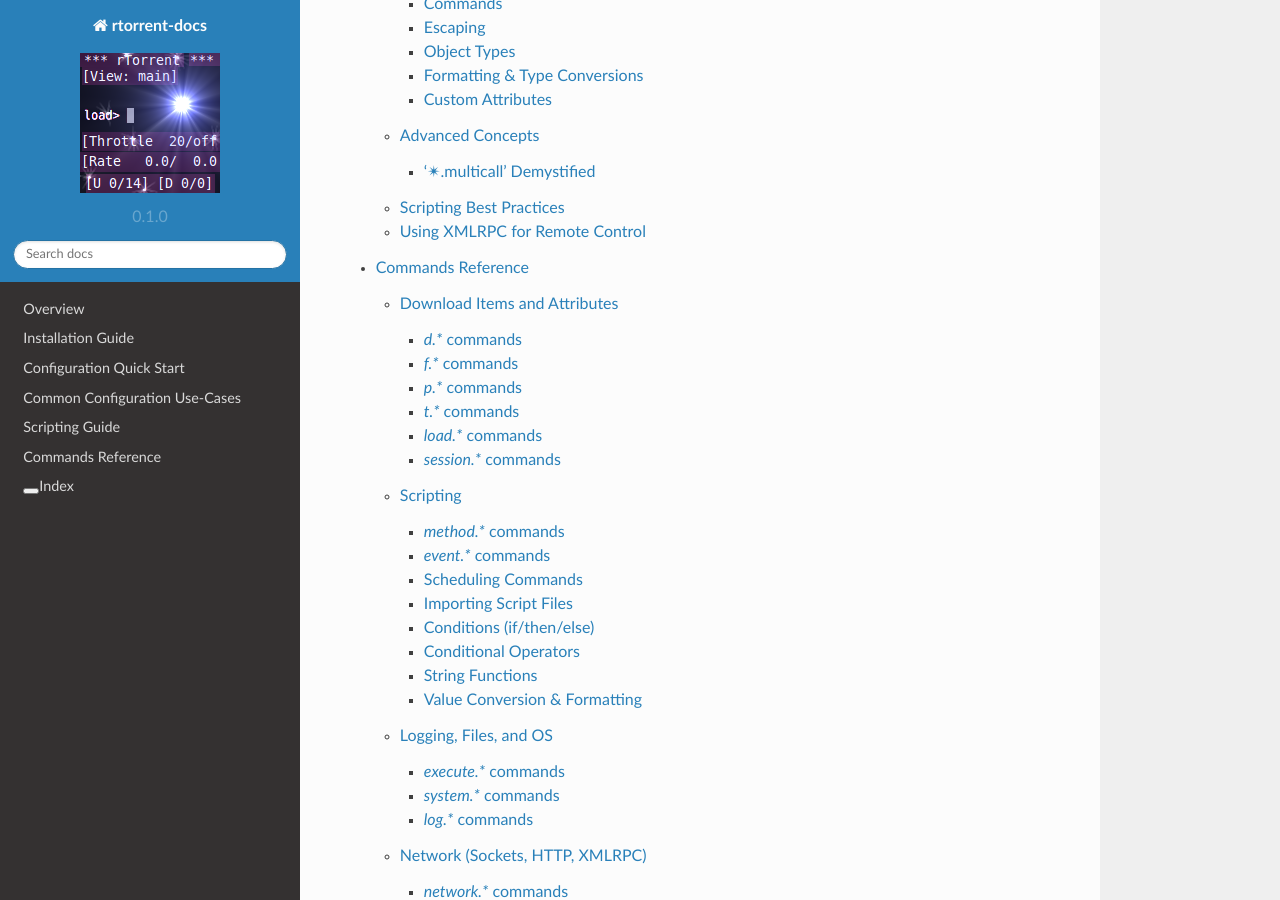
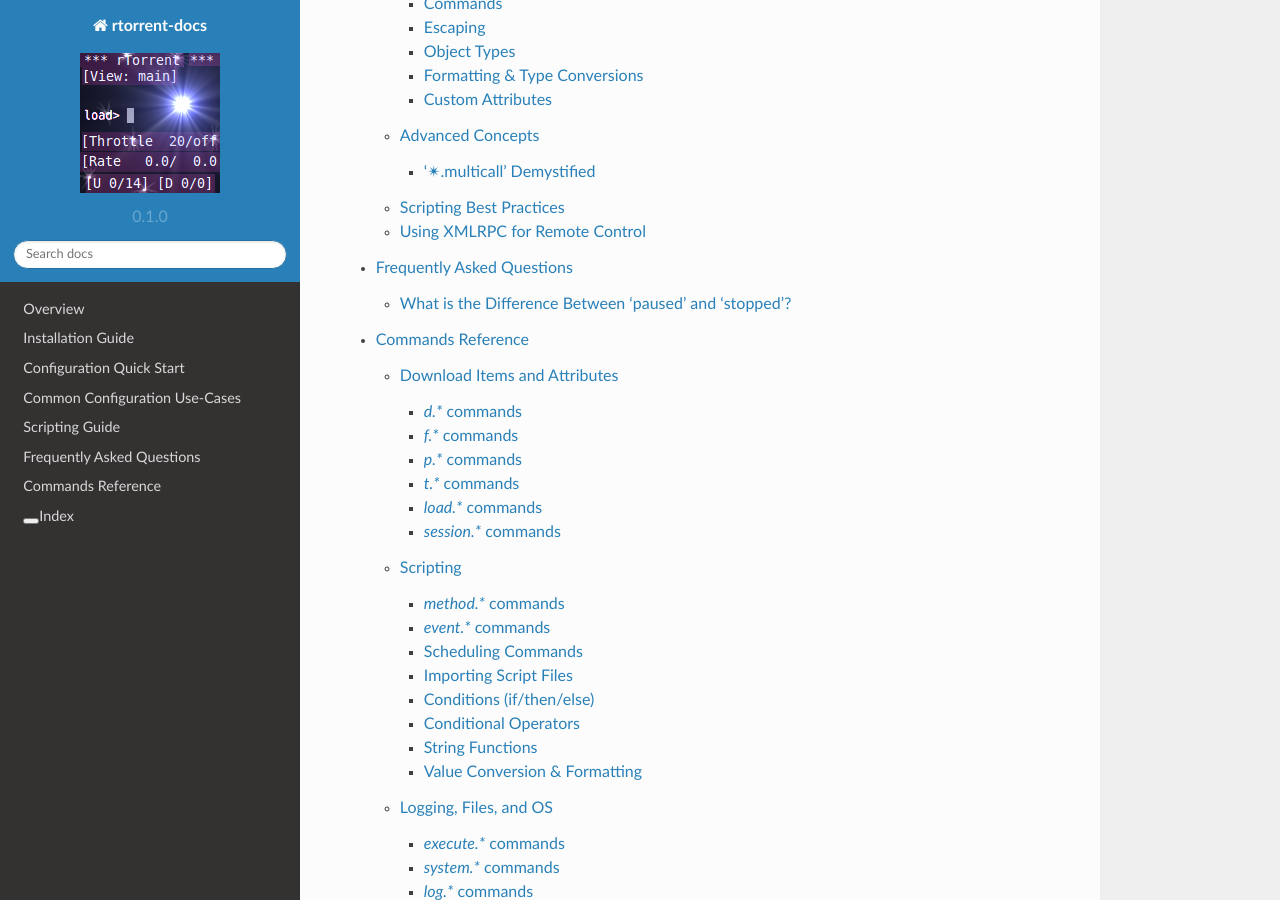
Before and after one commit to rtorrent-community/rtorrent-docs, a Sphinx documentation site: the page built from docs/index.rst, in a window 1280 px wide and 900 px high, scrolled down 1331 px. Built offline with Sphinx 7.4.7 and the Read the Docs theme 2.0.0, drawn with Linux system fonts in a browser that asks for light colours.

Commit message:
added FAQ chapter

```diff
--- /dev/null
+++ b/docs/faq.rst
@@ -0,0 +1,12 @@
+.. _faq:
+
+Frequently Asked Questions
+==========================
+
+
+.. _faq-paused-vs-stopped:
+
+What is the Difference Between 'paused' and 'stopped'?
+------------------------------------------------------
+
+**TODO**
--- a/docs/index.rst
+++ b/docs/index.rst
@@ -48,6 +48,7 @@
     cookbook
     use-cases
     scripting
+    faq
     cmd-ref
     contributing
 
```
